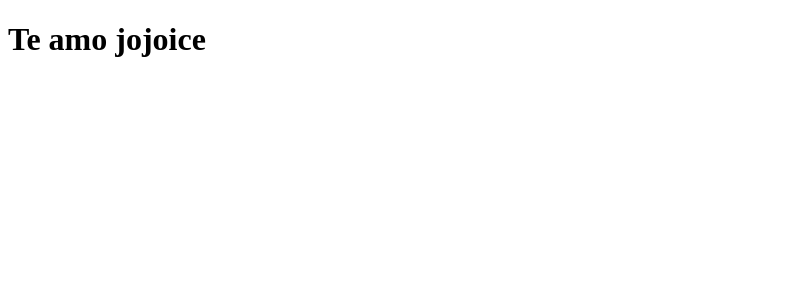
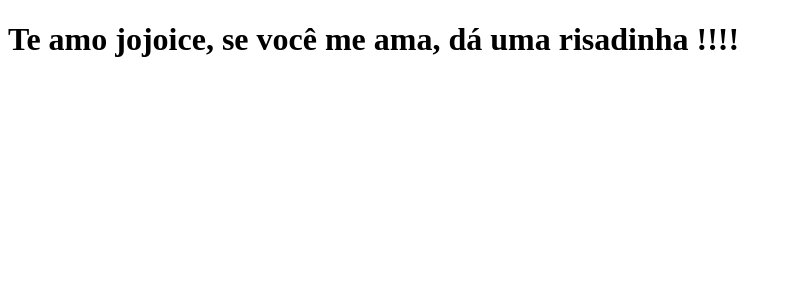
Before and after one commit to Wendhel06/tabnews, a Next.js app: page / in a window 1280 px wide. Shown: the top 300 px of the page, without its empty margins (0-792 px from the left). Built offline with nearby package versions, Linux system fonts and the light colour scheme.

Commit message:
Alterando a mensagem do meu título

```diff
--- a/pages/index.js
+++ b/pages/index.js
@@ -1,5 +1,5 @@
 function Home() {
-    return <h1>Te amo jojoice</h1>
+    return <h1>Te amo jojoice, se você me ama, dá uma risadinha !!!!</h1>
 }
 
 export default Home;
```
